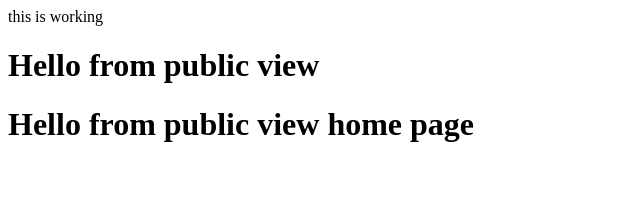
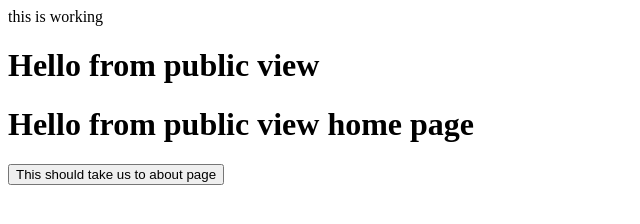
Before and after one commit to matthewsidneyjacobs/personal_proj, a website: page public/index.html in a window 1280 px wide. Shown: the whole page, without its empty margins (0-640 px from the left). Drawn offline with nearby package versions, Linux system fonts and the light colour scheme; some packages are replaced by stand-ins of ours.

Commit message:
working on routing

```diff
--- a/public/views/home.html
+++ b/public/views/home.html
@@ -1 +1,2 @@
 <h1>Hello from public view home page</h1>
+<button ui-sref="about">This should take us to about page</button>
```
Also changed, not shown: public/index.html (+0 -1 lines), public/views/about.html (+1 -0 lines).
